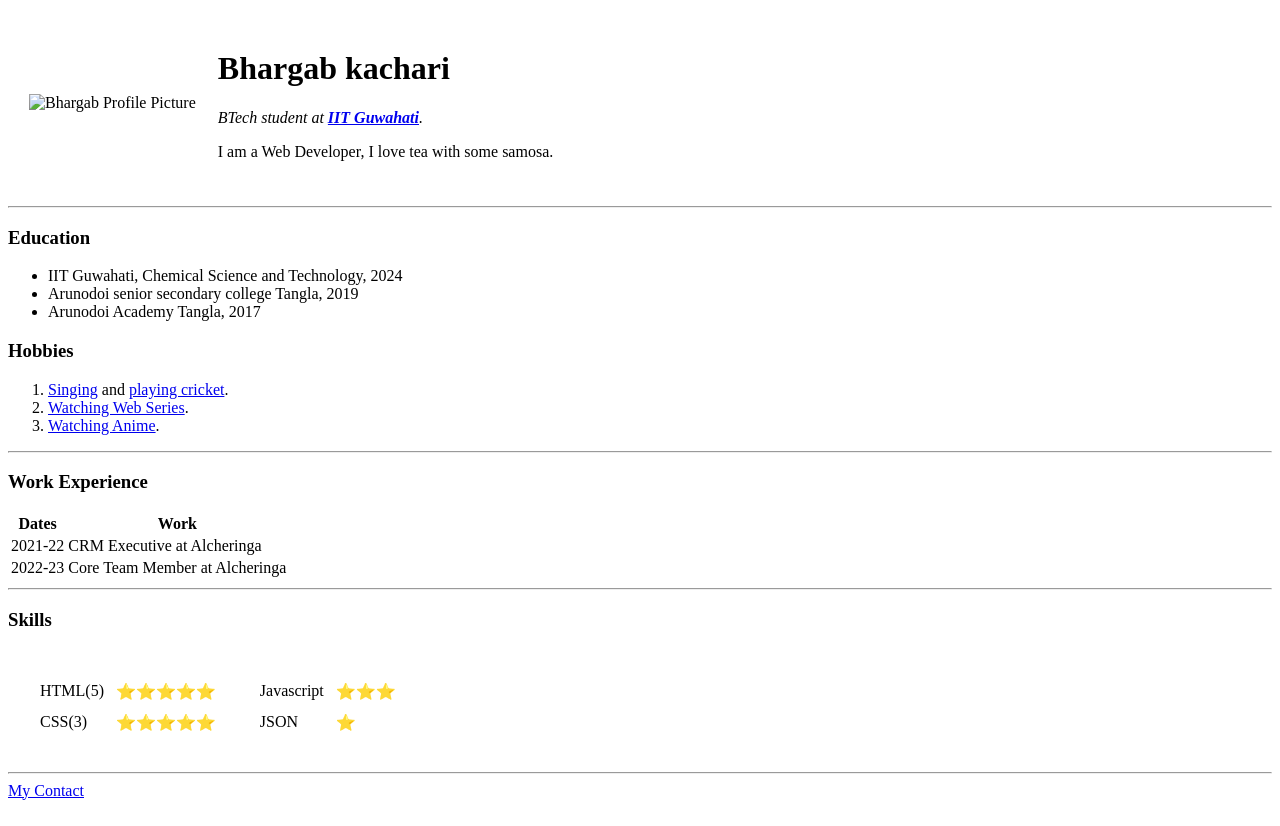
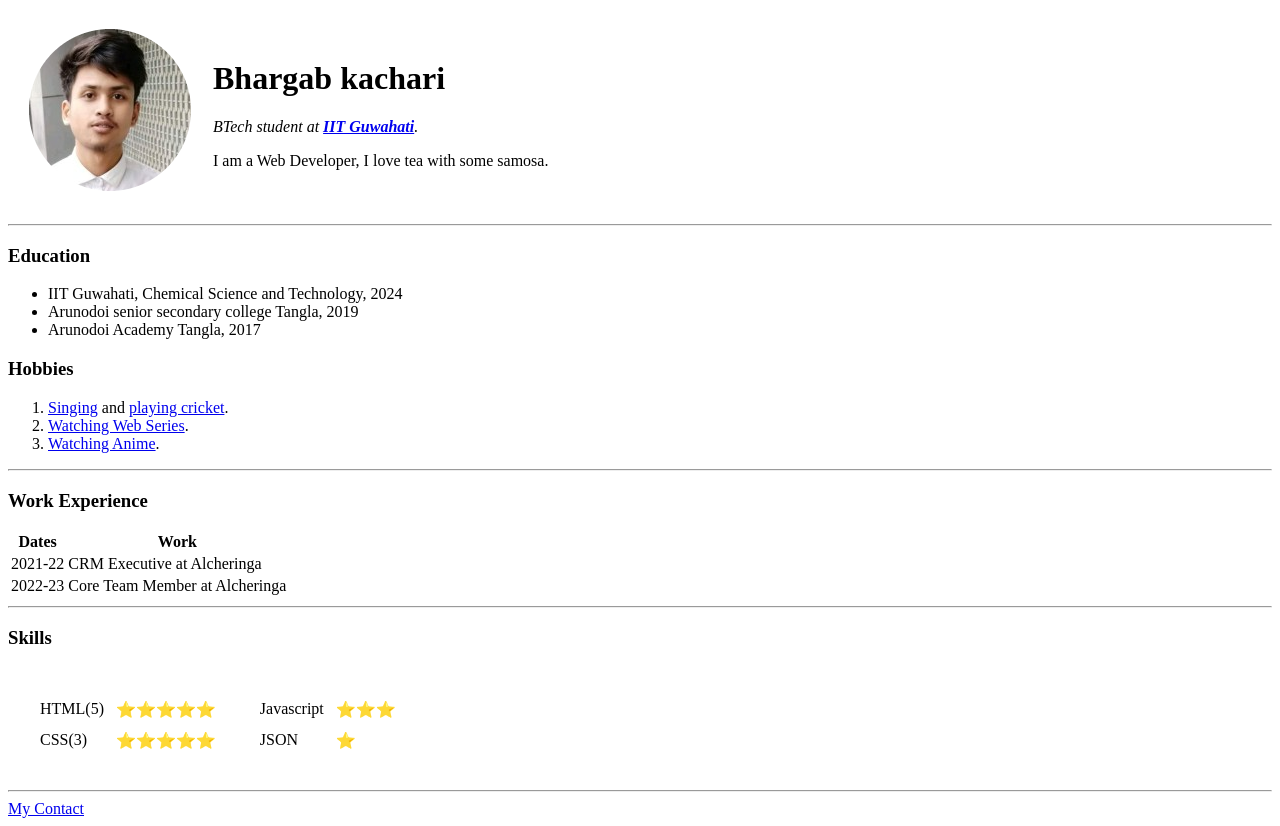
Before and after one commit to Bhargab18-2001/cv, a plain HTML site: page index.html in a window 1280 px wide. Drawn offline with Linux system fonts and the light colour scheme.

Commit message:
Update index.html

```diff
--- a/index.html
+++ b/index.html
@@ -9,7 +9,7 @@
 <body>
   <table cellspacing=20>
     <tr>
-      <td><img src="bhargab.png" alt="Bhargab Profile Picture"></td>
+      <td><img src="Image/bhargab.png" alt="Bhargab Profile Picture"></td>
       <td><h1>Bhargab kachari</h1>
       <p><em>BTech student at <strong><a href="https://en.wikipedia.org/wiki/IIT_Guwahati">IIT Guwahati</a></strong>.</em></p>
       <p>I am a Web Developer, I love tea with some samosa.</p></td>
```
